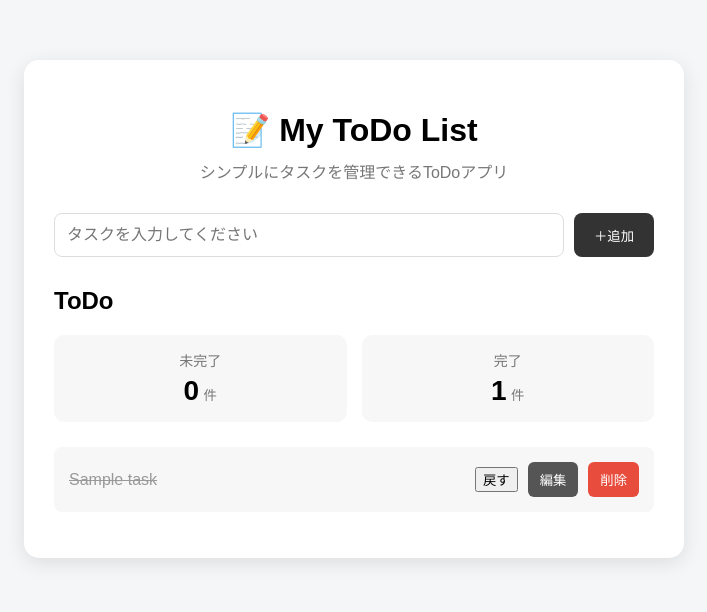
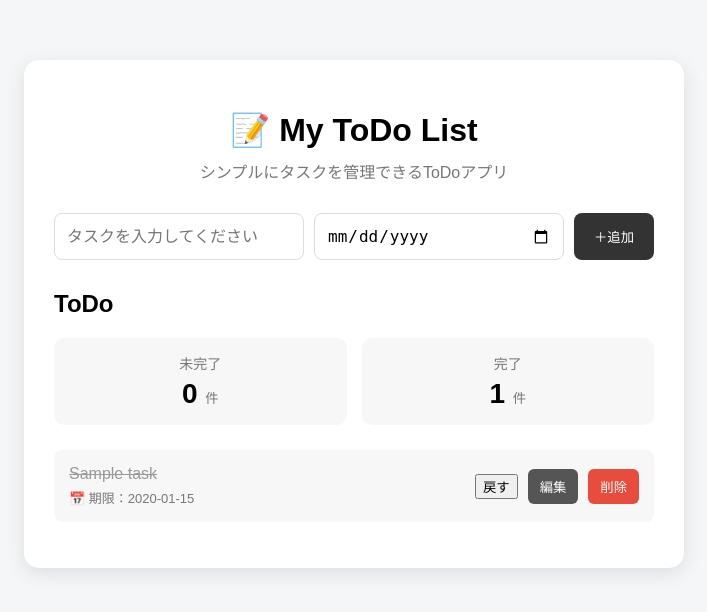
Before and after one commit to gguangtailang8-cmyk/todo, a Flask app: page / in a window 1280 px wide. Shown: the top 612 px of the page, without its empty margins (286-993 px from the left). Run offline with Flask 3, Linux system fonts and the light colour scheme; tables that the repository leaves empty hold one stand-in row (values such as "Sample post").

Commit message:
Add task due date feature

```diff
--- a/app.py
+++ b/app.py
@@ -1,3 +1,4 @@
+
 from flask import Flask, render_template, request, redirect
 import sqlite3
 
@@ -17,9 +18,23 @@ def init_db():
         CREATE TABLE IF NOT EXISTS tasks (
             id INTEGER PRIMARY KEY AUTOINCREMENT,
             name TEXT NOT NULL,
-            completed INTEGER DEFAULT 0
+            completed INTEGER DEFAULT 0,
+            due_date TEXT
         )
     """)
+
+    columns = conn.execute(
+        "PRAGMA table_info(tasks)"
+    ).fetchall()
+
+    column_names = [
+        column["name"] for column in columns
+    ]
+
+    if "due_date" not in column_names:
+        conn.execute(
+            "ALTER TABLE tasks ADD COLUMN due_date TEXT"
+    )
 
     conn.commit()
     conn.close()
@@ -32,11 +47,13 @@ def home():
 
         task = request.form["task"]
 
+        due_date = request.form["due_date"]
+
         conn = get_db()
 
         conn.execute(
-            "INSERT INTO tasks (name) VALUES (?)",
-            (task,)
+            "INSERT INTO tasks (name, due_date) VALUES (?, ?)",
+            (task, due_date)
         )
 
         conn.commit()
@@ -105,10 +122,15 @@ def edit(id):
     if request.method == "POST":
 
         new_name = request.form["task"]
+        new_due_date = request.form["due_date"]
 
         conn.execute(
-            "UPDATE tasks SET name = ? WHERE id = ?",
-            (new_name, id)
+            """
+            UPDATE tasks
+            SET name = ?, due_date = ?
+            WHERE id = ?
+            """,
+            (new_name, new_due_date, id)
         )
 
         conn.commit()
@@ -143,4 +165,4 @@ init_db()
 
 if __name__ == "__main__":
 
-    app.run(host="0.0.0.0", port=5000)
+    app.run(host="0.0.0.0", port=5000, debug=True)
--- a/static/style.css
+++ b/static/style.css
@@ -206,3 +206,15 @@ button {
         padding: 12px;
     }
 }
+
+.task-info {
+    flex: 1;
+    display: flex;
+    flex-direction: column;
+    gap: 5px;
+}
+
+.due-date {
+    font-size: 13px;
+    color: #777;
+}
--- a/templates/index.html
+++ b/templates/index.html
@@ -13,7 +13,6 @@
     >
 
 </head>
-
 
 <body>
 
@@ -35,6 +34,11 @@
             required
         >
 
+        <input
+            type="date"
+            name="due_date"
+        >
+
         <button type="submit">
             ＋追加
         </button>
@@ -44,21 +48,36 @@
 
     <h2>ToDo</h2>
 
+
     <div class="count-area">
 
         <div class="count-card">
+
             <span>未完了</span>
-            <strong>{{ incomplete_count }}</strong>
+
+            <strong>
+                {{ incomplete_count }}
+            </strong>
+
             <small>件</small>
+
         </div>
 
+
         <div class="count-card">
+
             <span>完了</span>
-            <strong>{{ complete_count }}</strong>
+
+            <strong>
+                {{ complete_count }}
+            </strong>
+
             <small>件</small>
+
         </div>
 
     </div>
+
 
     <ul>
 
@@ -68,35 +87,82 @@
 
             {% if task["completed"] %}
 
+                <div class="task-info">
+
                     <span class="task-name completed">
                         {{ task["name"] }}
                     </span>
 
+                    {% if task["due_date"] %}
+
+                        <span class="due-date">
+                            📅 期限：{{ task["due_date"] }}
+                        </span>
+
+                    {% endif %}
+
+                </div>
+
+
                 <a href="/complete/{{ task['id'] }}">
-                    <button>戻す</button>
+
+                    <button>
+                        戻す
+                    </button>
+
                 </a>
 
+
             {% else %}
+
+
+                <div class="task-info">
 
                     <span class="task-name">
                         {{ task["name"] }}
                     </span>
 
-                <a href="/complete/{{ task['id'] }}">
-                    <button class="complete-btn">完了</button>
-                </a>
+                    {% if task["due_date"] %}
+
+                        <span class="due-date">
+                            📅 期限：{{ task["due_date"] }}
+                        </span>
 
                     {% endif %}
 
+                </div>
+
+
+                <a href="/complete/{{ task['id'] }}">
+
+                    <button class="complete-btn">
+                        完了
+                    </button>
+
+                </a>
+
+
+            {% endif %}
+
+
             <a href="/edit/{{ task['id'] }}">
-                    <button class="edit-btn">編集</button>
+
+                <button class="edit-btn">
+                    編集
+                </button>
+
             </a>
+
 
             <a
                 href="/delete/{{ task['id'] }}"
                 onclick="return confirm('このタスクを削除しますか？');"
             >
-                    <button class="delete-btn">削除</button>
+
+                <button class="delete-btn">
+                    削除
+                </button>
+
             </a>
 
         </li>
```
Also changed, not shown: templates/edit.html (+10 -1 lines). Lines whose indentation alone changed are shown as unchanged.
